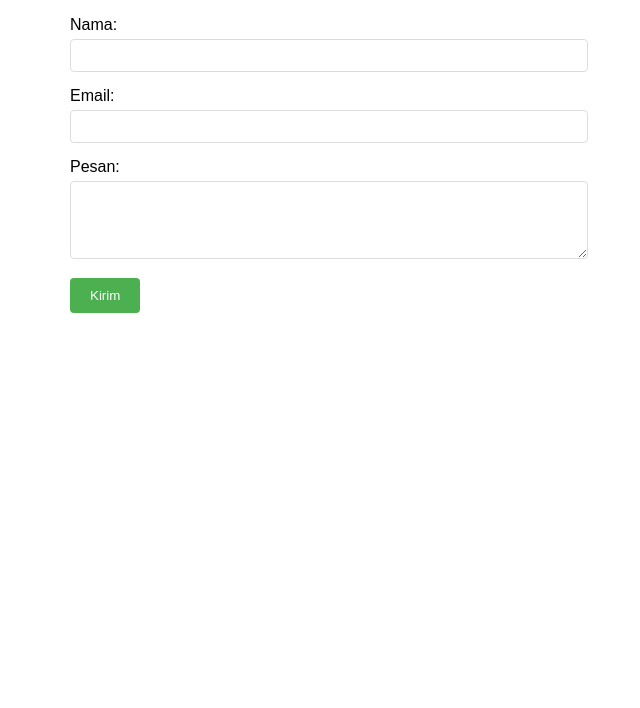
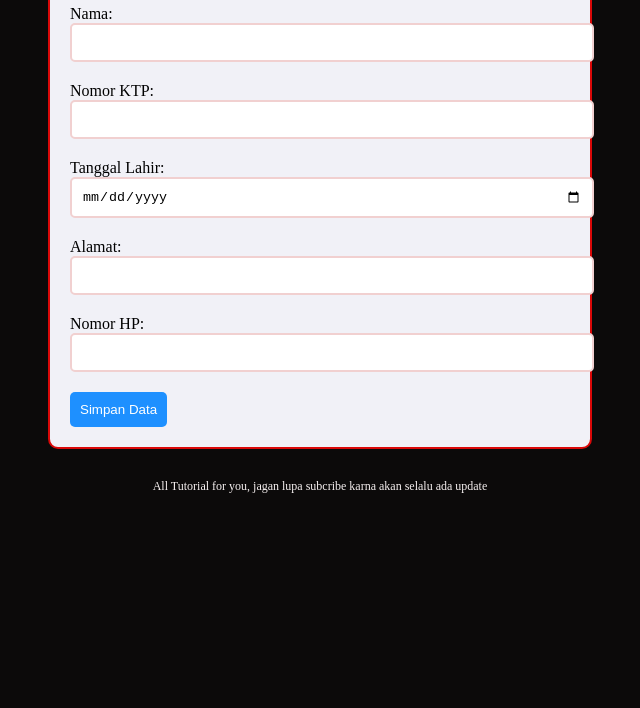
Before and after one commit to izzatulislam/penilaian-kinerja-guru, a plain HTML site: page index.html in a window 1280 px wide. Shown: the part 92-800 px from the top of the page, without its empty margins (320-960 px from the left). Drawn offline with Linux system fonts and the light colour scheme.

Commit message:
Update index.html

```diff
--- a/index.html
+++ b/index.html
@@ -1,74 +1,77 @@
 <!DOCTYPE html>
 <html>
+
 <head>
-  <title>Form Input</title>
+  <title>INPUT DATA KE SPREAD SHEET</title>
+  <meta name="viewport" content="width=device-width, initial-scale=1.0">
   <style>
-    body { font-family: Arial, sans-serif; max-width: 500px; margin: 20px auto; padding: 20px; }
-    .form-group { margin-bottom: 15px; }
-    label { display: block; margin-bottom: 5px; }
-    input, textarea { width: 100%; padding: 8px; border: 1px solid #ddd; border-radius: 4px; }
-    button { background: #4CAF50; color: white; padding: 10px 20px; border: none; border-radius: 4px; cursor: pointer; }
-    button:hover { background: #45a049; }
+    /*  */
+    body {
+      background-color: #0c0a0a;
+    }
+    #form-container {
+      width: 500px;
+      margin: 0 auto;
+      background-color: #f1f1f7;
+      border: 2px solid #da0808;
+      border-radius: 10px;
+      padding: 20px;
+    }
+    #form-container h2 {
+      text-align: center;
+      color: #1E90FF;
+    }
+    #form-container input[type="text"], #form-container input[type="date"], #form-container input[type="tel"] {
+      width: 100%;
+      padding: 10px;
+      margin-bottom: 20px;
+      border: 2px solid #f1d0d0;
+      border-radius: 5px;
+    }
+    #form-container input[type="submit"] {
+      background-color: #1E90FF;
+      color: #FFFFFF;
+      border: none;
+      border-radius: 5px;
+      padding: 10px;
+      cursor: pointer;
+    }
+    #form-container input[type="submit"]:hover {
+      background-color: #004B8D;
+    }
+    #footer {
+      text-align: center;
+      margin-top: 30px;
+      font-size: 12px;
+      color: #f7f1f1;
+    }
   </style>
 </head>
+
 <body>
-  <h2>Form Kontak</h2>
-  <form id="myForm">
-    <div class="form-group">
-      <label>Nama:</label>
-      <input type="text" name="nama" required>
-    </div>
+  <div id="form-container">
+    <h2>INPUT DATA KE SPREAD SHEET</h2>
+    <!-- akses link script app -->
+    <form action="https://script.google.com/macros/s/AKfycbydo3lyXapuLqPhey-PykkCd58fFXl5ewosD87BdH23G8G6lB3IRgzxEI-t0jtwWf0U/exec" method="post">
+    <!-- end akses  -->
 
-    <div class="form-group">
-      <label>Email:</label>
-      <input type="email" name="email" required>
-    </div>
+        <label for="nama">Nama:</label>
+      <input type="text" id="nama" name="nama" required>
+      <label for="ktp">Nomor KTP:</label>
+      <input type="text" id="ktp" name="ktp" required>
+      <label for="tgl_lahir">Tanggal Lahir:</label>
+      <input type="date" id="tgl_lahir" name="tgl_lahir" required>
+      <label for="alamat">Alamat:</label>
+      <input type="text" id="alamat" name="alamat" required>
+      <label for="no_hp">Nomor HP:</label>
+      <input type="tel" id="no_hp" name="no_hp" pattern="[0-9]{10,12}" required>
+      <input type="submit" value="Simpan Data">
+    </form>
+  </div>
 
-    <div class="form-group">
-      <label>Pesan:</label>
-      <textarea name="pesan" rows="4" required></textarea>
-    </div>
+  <div id="footer">
+    All Tutorial for you, jagan lupa subcribe karna akan selalu ada update
+  </div>
 
-    <button type="submit">Kirim</button>
-  </form>
-
-  <div id="message"></div>
-
-  <script>
-  document.getElementById('myForm').addEventListener('submit', function(e) {
-    e.preventDefault();
-
-    const formData = {
-      nama: document.querySelector('[name="nama"]').value,
-      email: document.querySelector('[name="email"]').value,
-      pesan: document.querySelector('[name="pesan"]').value
-    };
-
-    const url = 'https://script.google.com/macros/s/AKfycbxJwtzi9-psfFDzZJHee6-20ZnUIQhkR6RBMFgackpf97D7aqLi6kUKfT93COB4mqBJNA/exec';
-
-    fetch(url, {
-      method: 'POST',
-      headers: {
-        'Content-Type': 'application/json'
-      },
-      body: JSON.stringify(formData)
-    })
-    .then(response => response.json())
-    .then(data => {
-      const messageDiv = document.getElementById('message');
-      messageDiv.innerHTML = data.status === "success"
-        ? "✔ " + data.message
-        : "❌ " + data.message;
-      messageDiv.style.color = data.status === "success" ? "green" : "red";
-
-      if(data.status === "success") {
-        document.getElementById('myForm').reset();
-      }
-    })
-    .catch(error => {
-      document.getElementById('message').innerHTML = "❌ Error: " + error;
-    });
-  });
-</script>
 </body>
 </html>
```
